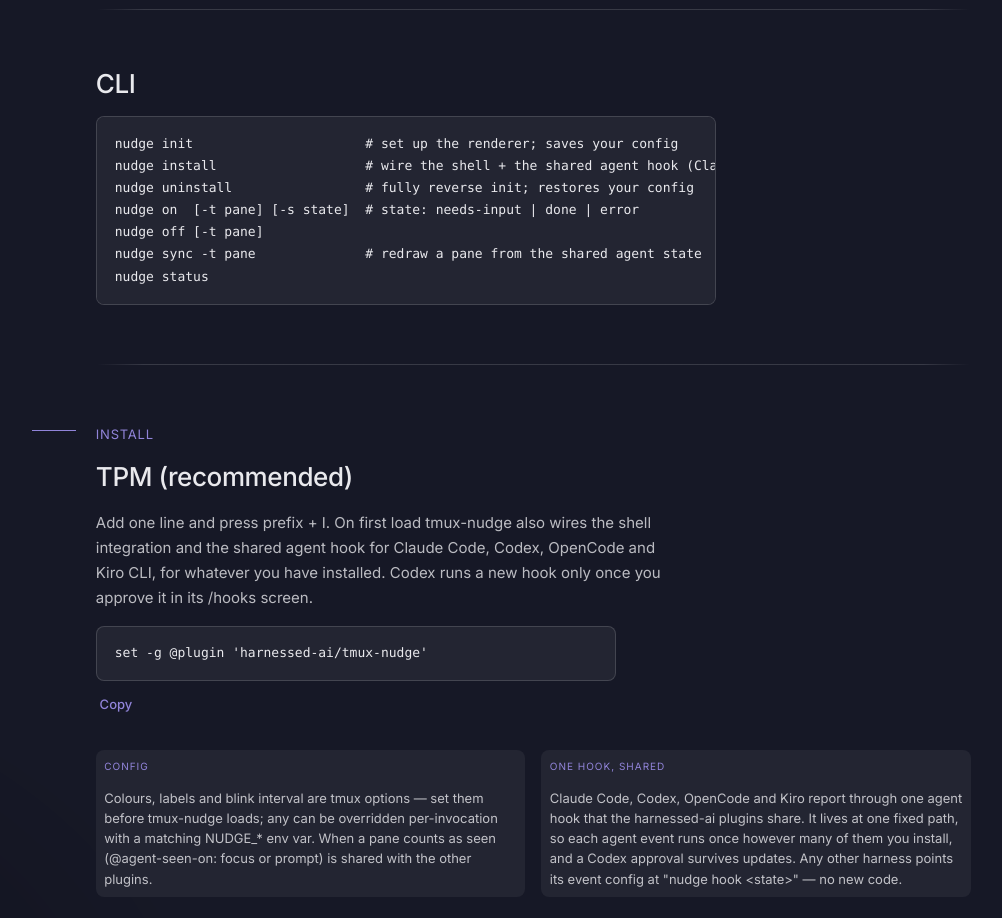
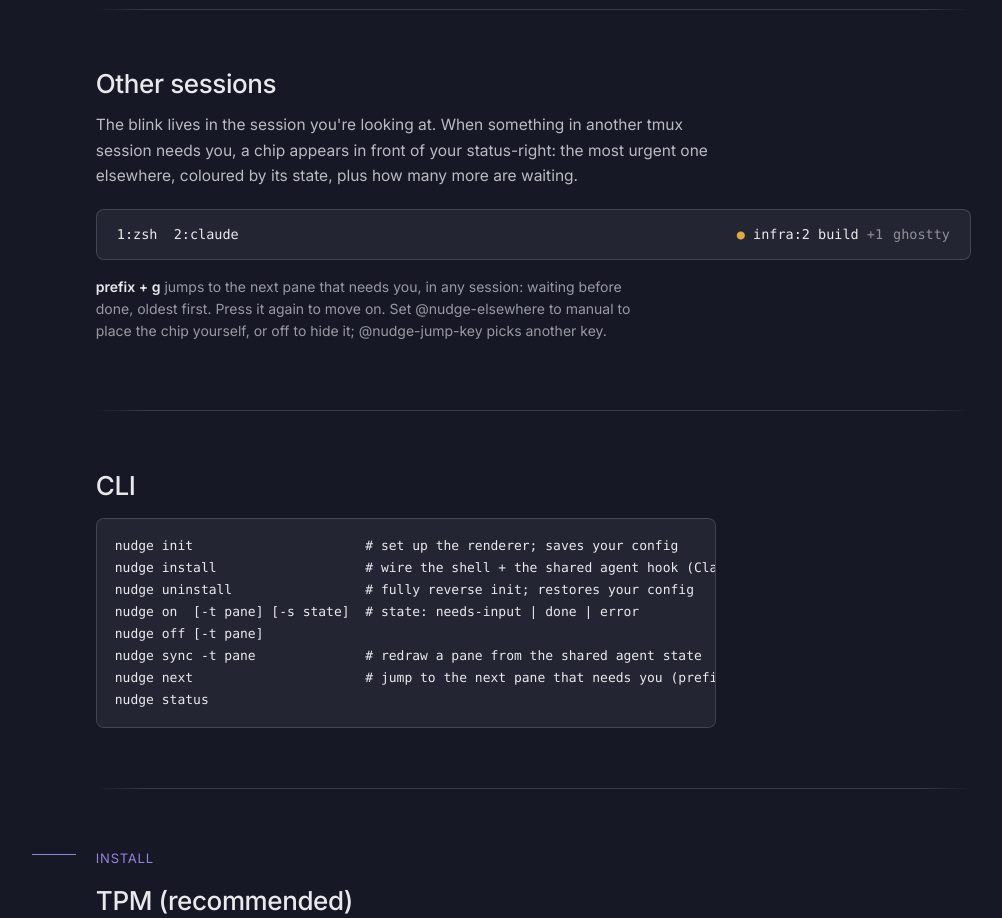
Before and after one commit to harnessed-ai/harnessed.dev, an Astro site: page /harnessed.dev/nudge in a window 1280 px wide. Shown: the part 2023-2941 px from the top of the page, without its empty margins (245-1247 px from the left). Built offline with nearby package versions, Linux system fonts and the light colour scheme; Astro itself is replaced by a stand-in of ours.

Commit message:
nudge: other sessions (status chip) and prefix + g
Co-Authored-By: Claude Opus 5.5 <noreply@anthropic.com>

```diff
--- a/src/pages/nudge.astro
+++ b/src/pages/nudge.astro
@@ -81,6 +81,21 @@ const footerLinks = [
   <hr class="hr" />
 
   <section style="padding: 48px 0;">
+    <h2 style="font-family: var(--font-heading); font-weight: var(--font-heading-weight); font-size: 26px; margin: 0 0 14px;">Other sessions</h2>
+    <p style="font-size: 15.5px; line-height: 1.65; max-width: 64ch; margin: 0 0 20px; color: color-mix(in srgb, var(--color-text) 78%, transparent);">
+      The blink lives in the session you're looking at. When something in another tmux session needs you, a chip appears in front of your status-right: the most urgent one elsewhere, coloured by its state, plus how many more are waiting.
+    </p>
+    <div style="background: var(--color-surface); border: 1px solid var(--color-divider); border-radius: var(--radius-md); padding: 14px 20px; display: flex; align-items: center; gap: 10px; flex-wrap: wrap; font-family: ui-monospace, SFMono-Regular, Menlo, Consolas, monospace; font-size: 13.5px; color: var(--color-text);">
+      <span>1:zsh&nbsp;&nbsp;2:claude</span>
+      <span style="margin-left: auto;"><span style="color: #e0a940;">●</span> infra:2 build <span style="opacity: 0.55;">+1</span></span>
+      <span style="opacity: 0.55;">ghostty</span>
+    </div>
+    <p style="font-size: 14px; line-height: 1.6; margin-top: 16px; color: color-mix(in srgb, var(--color-text) 62%, transparent); max-width: 64ch;"><strong style="font-weight: 600; color: var(--color-text);">prefix + g</strong> jumps to the next pane that needs you, in any session: waiting before done, oldest first. Press it again to move on. Set @nudge-elsewhere to manual to place the chip yourself, or off to hide it; @nudge-jump-key picks another key.</p>
+  </section>
+
+  <hr class="hr" />
+
+  <section style="padding: 48px 0;">
     <h2 style="font-family: var(--font-heading); font-weight: var(--font-heading-weight); font-size: 26px; margin: 0 0 18px;">CLI</h2>
     <pre style="background: var(--color-surface); border: 1px solid var(--color-divider); border-radius: var(--radius-md); padding: 16px 18px; margin: 0; overflow-x: auto; font-family: ui-monospace, SFMono-Regular, Menlo, Consolas, monospace; font-size: 13px; line-height: 1.7; color: var(--color-text); max-width: 620px;">nudge init                      # set up the renderer; saves your config
 nudge install                   # wire the shell + the shared agent hook (Claude, Codex, OpenCode, Kiro)
@@ -88,6 +103,7 @@ nudge uninstall                 # fully reverse init; restores your config
 nudge on  [-t pane] [-s state]  # state: needs-input | done | error
 nudge off [-t pane]
 nudge sync -t pane              # redraw a pane from the shared agent state
+nudge next                      # jump to the next pane that needs you (prefix + g)
 nudge status</pre>
   </section>
 
```
